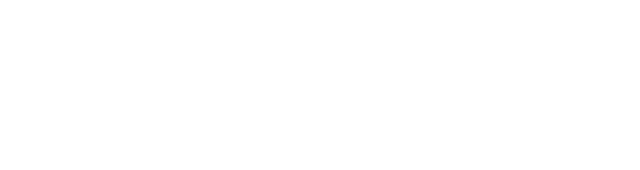
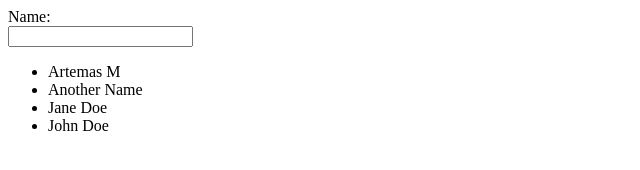
Before and after one commit to Artemas-Muzanenhamo/angularjs, a plain HTML site: page angular.html in a window 1280 px wide. Shown: the whole page, without its empty margins (0-640 px from the left). Drawn offline with nearby package versions, Linux system fonts and the light colour scheme.

Commit message:
Use of Data Binding, Filters and Directives in Angular JS.

```diff
--- a/angular.html
+++ b/angular.html
@@ -1,9 +1,18 @@
 <!DOCTYPE html>
-<html>
+<html data-ng-app> <!-- This is a directive...-->
 	<head>
 		<title>Pictopage</title>
+	</head>
+	<body data-ng-init="names=['Artemas M', 'Another Name', 'Jane Doe', 'John Doe']"> <!-- You can make a directive array initialization like this. -->
+		Name:
+		<br />
+		<input type="text" data-ng-model="name"/> {{ name }} <!-- This binding will repeat what has been typed-->
+		<br />
+		<ul>
+			<li data-ng-repeat="personName in names">{{ personName }}</li>
+		</ul>
+
+
 		<script src="https://ajax.googleapis.com/ajax/libs/angularjs/1.4.8/angular.min.js"></script>
-	</head>
-	<body>
 	</body>
 </html>
```
Also changed, not shown: readme.txt (added).
